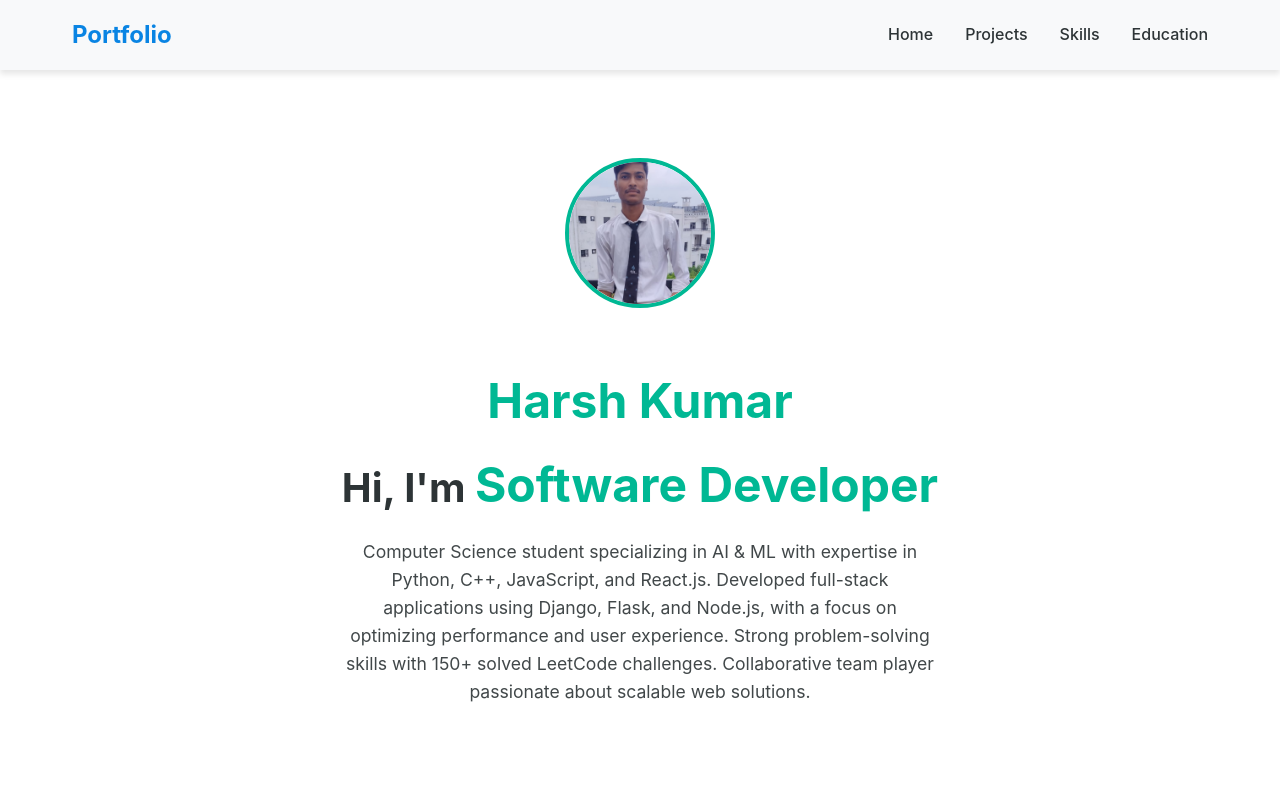
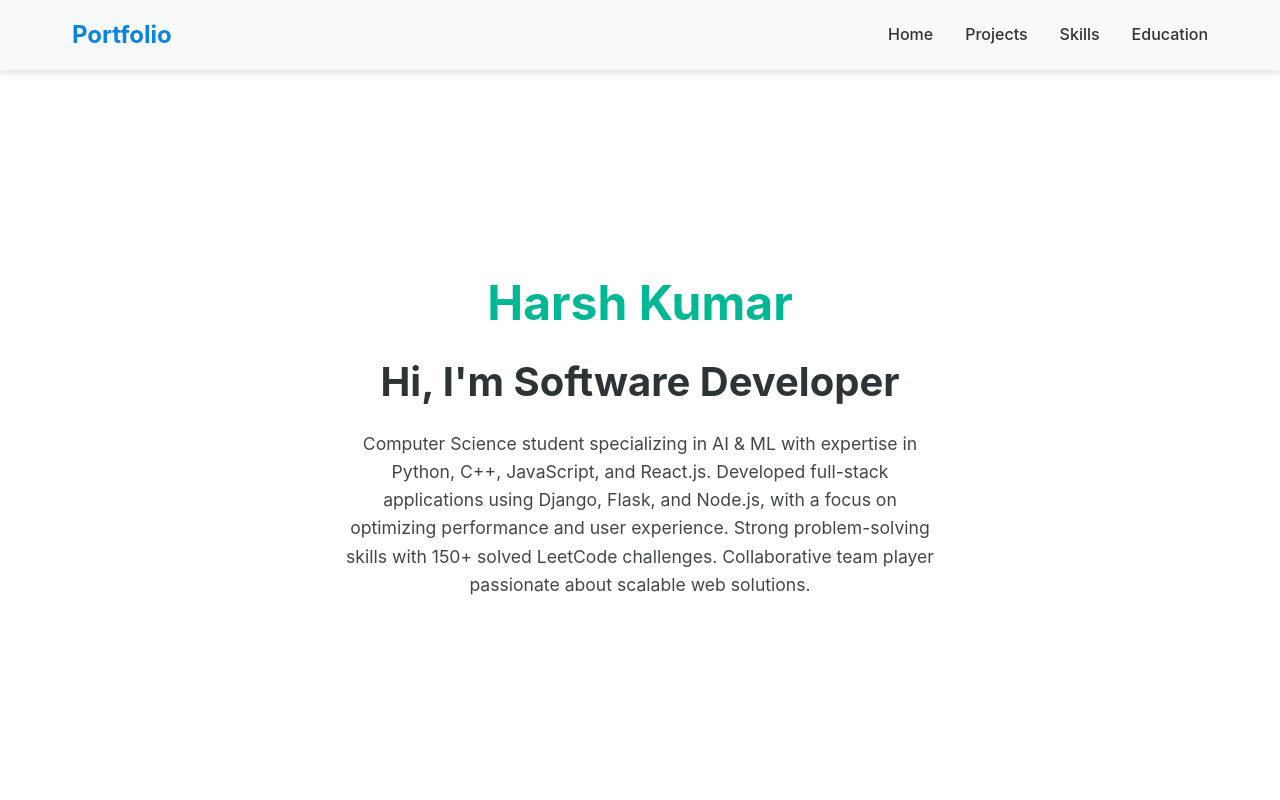
Before and after one commit to HarshKumar79/Portfolio, a React (Create React App) app: page / in a window 1280 px wide. Shown: the top 800 px of the page. Built offline with nearby package versions, Linux system fonts and the light colour scheme.

Commit message:
remove profile

```diff
--- a/src/sections/Hero.jsx
+++ b/src/sections/Hero.jsx
@@ -52,13 +52,13 @@ const Hero = () => {
       >
 
         {/* Profile Photo */}
-        <div className={styles.profilePhotoContainer}>
+        {/* <div className={styles.profilePhotoContainer}>
           <img
             src={my_img} // Replace with your profile photo path
             alt="Harsh Kumar"
             className={styles.profilePhoto}
           />
-        </div>
+        </div> */}
 
         {/* Name */}
         <h1 className={styles.name}>Harsh Kumar</h1>
@@ -66,7 +66,7 @@ const Hero = () => {
 
         <h1 className={styles.title}>
           Hi, I'm{' '}
-          <span className={styles.name}>
+          <span className={styles.title}>
             {displayedText}
             <span className={`${styles.cursor} ${cursorVisible ? styles.visible : ''}`}>
               |
```
